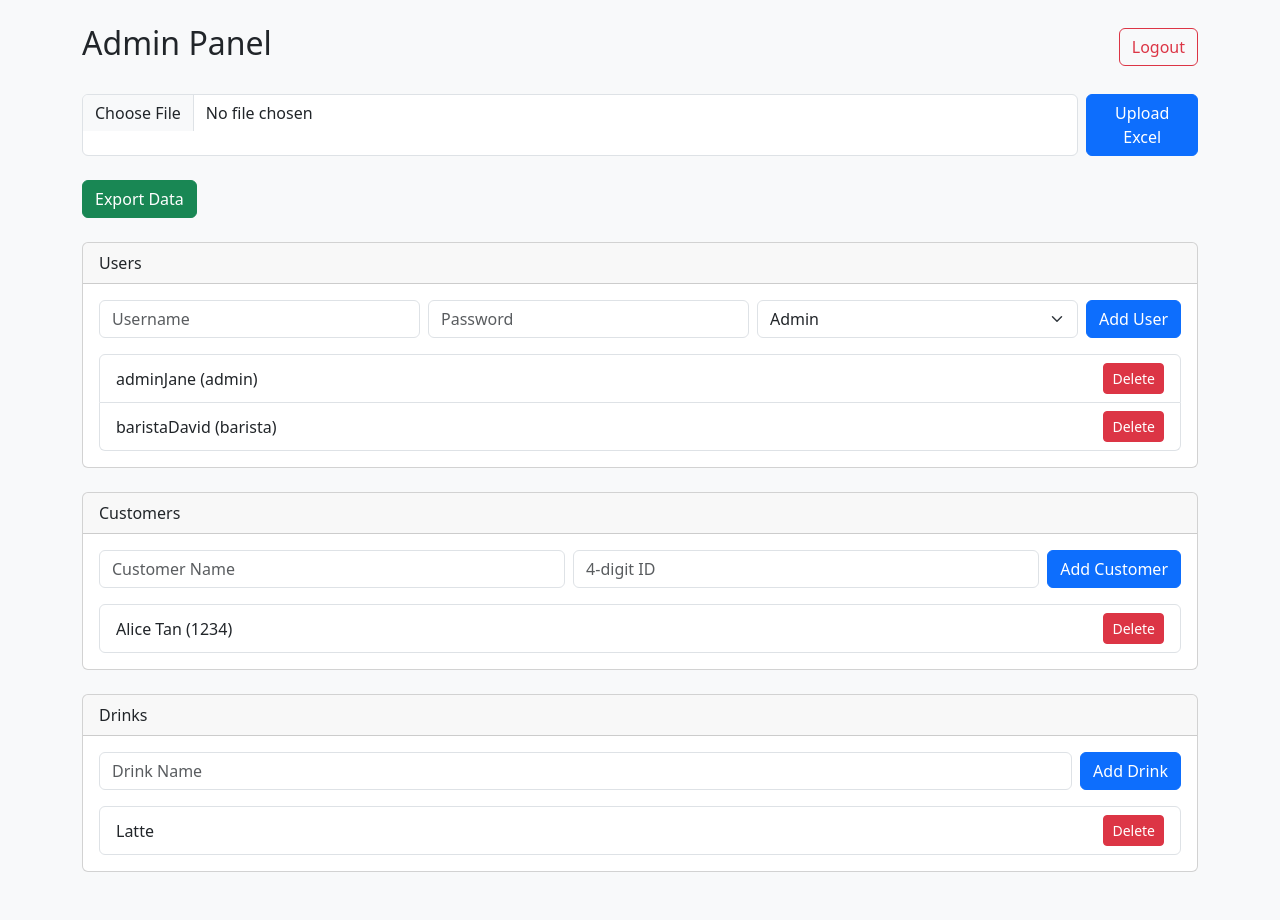
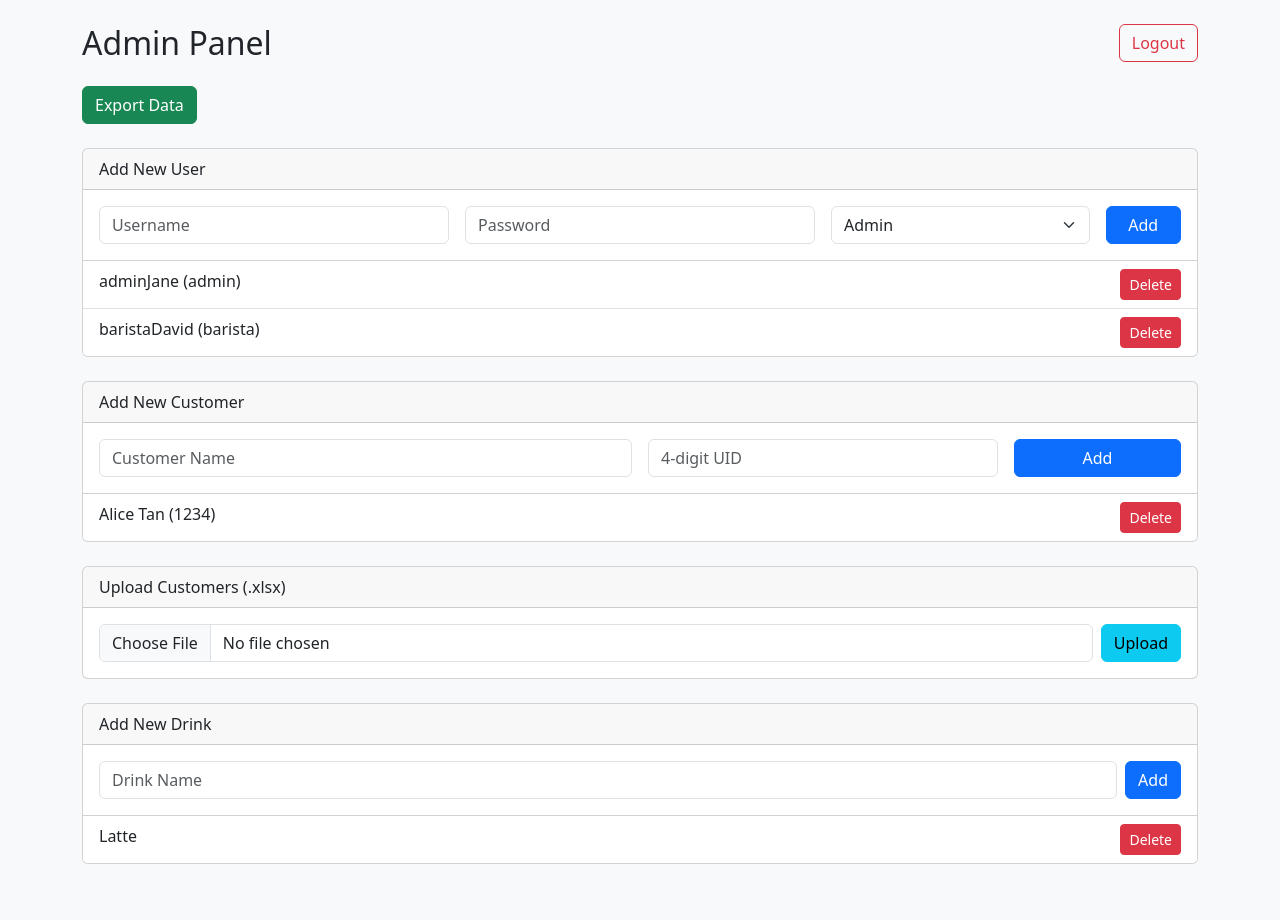
Before and after one commit to dycw30/coffee-loyalty-card, a Flask app: page /admin in a window 1280 px wide. After the commit the page ends 864 px from the top, so only its background shows below. Run offline with Flask 3, Linux system fonts and the light colour scheme; a user stored in the database is signed in; data comes from the database, SQL or seed files in the repository.

Commit message:
Fix: restore Bootstrap admin panel with Export & Upload

```diff
--- a/templates/admin.html
+++ b/templates/admin.html
@@ -8,41 +8,40 @@
 <body class="bg-light">
 <div class="container py-4">
     <div class="d-flex justify-content-between align-items-center mb-4">
-        <h2>Admin Panel</h2>
+        <h2 class="mb-0">Admin Panel</h2>
         <a href="/logout" class="btn btn-outline-danger">Logout</a>
-    </div>
-
-    <div class="mb-4">
-        <form action="/upload_customers" method="post" enctype="multipart/form-data" class="d-flex gap-2">
-            <input type="file" name="file" accept=".xlsx" class="form-control" required>
-            <button type="submit" class="btn btn-primary">Upload Excel</button>
-        </form>
     </div>
 
     <div class="mb-4">
         <a href="/export_data" class="btn btn-success">Export Data</a>
     </div>
 
-    <!-- Users -->
     <div class="card mb-4">
-        <div class="card-header">Users</div>
+        <div class="card-header">Add New User</div>
         <div class="card-body">
-            <form action="/add_user" method="post" class="row g-2 mb-3">
-                <div class="col"><input type="text" name="username" class="form-control" placeholder="Username" required></div>
-                <div class="col"><input type="password" name="password" class="form-control" placeholder="Password" required></div>
-                <div class="col">
+            <form method="POST" action="/add_user" class="row g-3">
+                <div class="col-md-4">
+                    <input type="text" name="username" class="form-control" placeholder="Username" required>
+                </div>
+                <div class="col-md-4">
+                    <input type="password" name="password" class="form-control" placeholder="Password" required>
+                </div>
+                <div class="col-md-3">
                     <select name="role" class="form-select" required>
                         <option value="admin">Admin</option>
                         <option value="barista">Barista</option>
                     </select>
                 </div>
-                <div class="col-auto"><button type="submit" class="btn btn-primary">Add User</button></div>
+                <div class="col-md-1 d-grid">
+                    <button type="submit" class="btn btn-primary">Add</button>
+                </div>
             </form>
-            <ul class="list-group">
+        </div>
+        <ul class="list-group list-group-flush">
             {% for user in users %}
-                <li class="list-group-item d-flex justify-content-between align-items-center">
+                <li class="list-group-item d-flex justify-content-between">
                     {{ user.username }} ({{ user.role }})
-                    <form action="/delete_user" method="post" class="m-0">
+                    <form method="POST" action="/delete_user" class="d-inline">
                         <input type="hidden" name="user_id" value="{{ user.id }}">
                         <button type="submit" class="btn btn-sm btn-danger">Delete</button>
                     </form>
@@ -50,22 +49,27 @@
             {% endfor %}
         </ul>
     </div>
+
+    <div class="card mb-4">
+        <div class="card-header">Add New Customer</div>
+        <div class="card-body">
+            <form method="POST" action="/add_customer" class="row g-3">
+                <div class="col-md-6">
+                    <input type="text" name="name" class="form-control" placeholder="Customer Name" required>
                 </div>
-
-    <!-- Customers -->
-    <div class="card mb-4">
-        <div class="card-header">Customers</div>
-        <div class="card-body">
-            <form action="/add_customer" method="post" class="row g-2 mb-3">
-                <div class="col"><input type="text" name="name" class="form-control" placeholder="Customer Name" required></div>
-                <div class="col"><input type="text" name="unique_id" class="form-control" placeholder="4-digit ID" maxlength="4" required></div>
-                <div class="col-auto"><button type="submit" class="btn btn-primary">Add Customer</button></div>
+                <div class="col-md-4">
+                    <input type="text" name="unique_id" class="form-control" placeholder="4-digit UID" required>
+                </div>
+                <div class="col-md-2 d-grid">
+                    <button type="submit" class="btn btn-primary">Add</button>
+                </div>
             </form>
-            <ul class="list-group">
+        </div>
+        <ul class="list-group list-group-flush">
             {% for customer in customers %}
-                <li class="list-group-item d-flex justify-content-between align-items-center">
+                <li class="list-group-item d-flex justify-content-between">
                     {{ customer.name }} ({{ customer.unique_id }})
-                    <form action="/delete_customer" method="post" class="m-0">
+                    <form method="POST" action="/delete_customer" class="d-inline">
                         <input type="hidden" name="customer_id" value="{{ customer.id }}">
                         <button type="submit" class="btn btn-sm btn-danger">Delete</button>
                     </form>
@@ -73,21 +77,30 @@
             {% endfor %}
         </ul>
     </div>
+
+    <div class="card mb-4">
+        <div class="card-header">Upload Customers (.xlsx)</div>
+        <div class="card-body">
+            <form method="POST" action="/upload_customers" enctype="multipart/form-data" class="d-flex gap-2">
+                <input type="file" name="file" accept=".xlsx" class="form-control" required>
+                <button type="submit" class="btn btn-info">Upload</button>
+            </form>
+        </div>
     </div>
 
-    <!-- Drinks -->
     <div class="card mb-4">
-        <div class="card-header">Drinks</div>
+        <div class="card-header">Add New Drink</div>
         <div class="card-body">
-            <form action="/add_drink" method="post" class="row g-2 mb-3">
-                <div class="col"><input type="text" name="drink_name" class="form-control" placeholder="Drink Name" required></div>
-                <div class="col-auto"><button type="submit" class="btn btn-primary">Add Drink</button></div>
+            <form method="POST" action="/add_drink" class="d-flex gap-2">
+                <input type="text" name="drink_name" class="form-control" placeholder="Drink Name" required>
+                <button type="submit" class="btn btn-primary">Add</button>
             </form>
-            <ul class="list-group">
+        </div>
+        <ul class="list-group list-group-flush">
             {% for drink in drinks %}
-                <li class="list-group-item d-flex justify-content-between align-items-center">
+                <li class="list-group-item d-flex justify-content-between">
                     {{ drink.name }}
-                    <form action="/delete_drink" method="post" class="m-0">
+                    <form method="POST" action="/delete_drink" class="d-inline">
                         <input type="hidden" name="drink_id" value="{{ drink.id }}">
                         <button type="submit" class="btn btn-sm btn-danger">Delete</button>
                     </form>
@@ -96,6 +109,5 @@
         </ul>
     </div>
 </div>
-</div>
 </body>
 </html>
```
Lines whose indentation alone changed are shown as unchanged.
